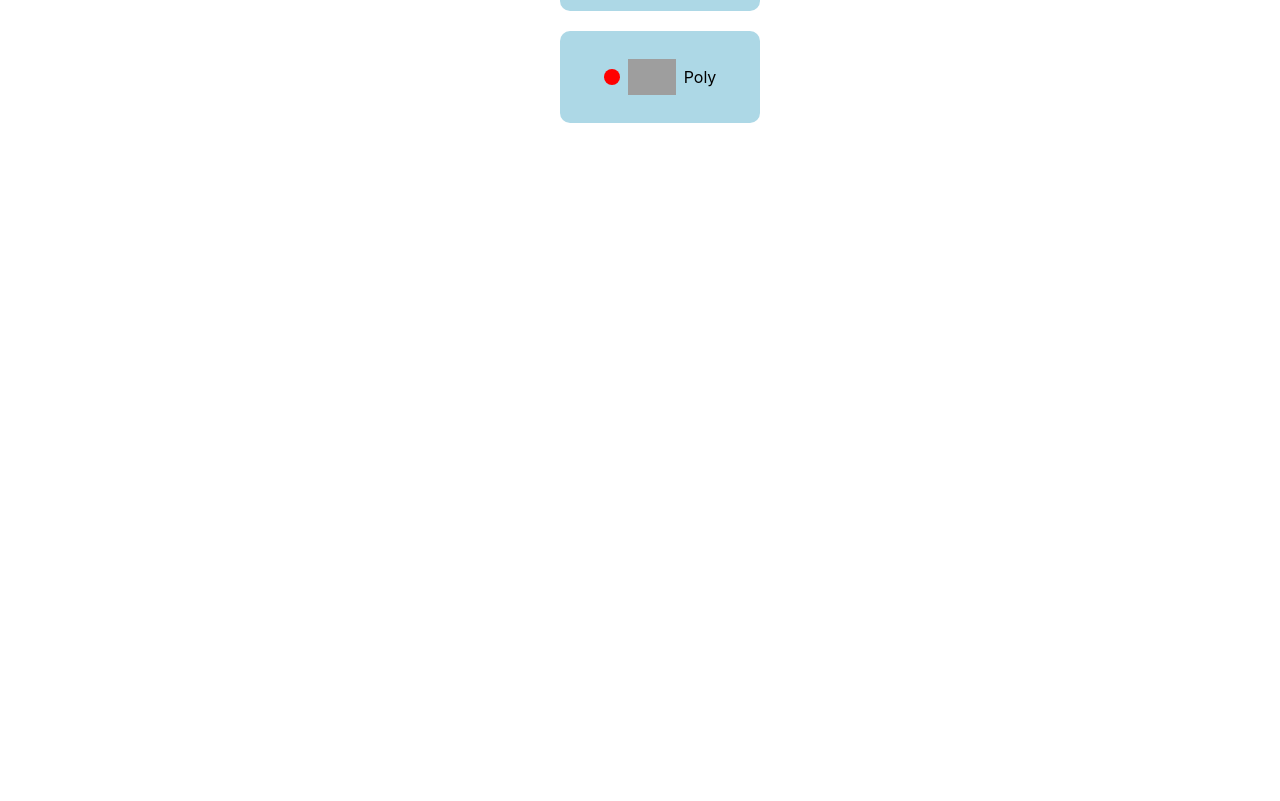
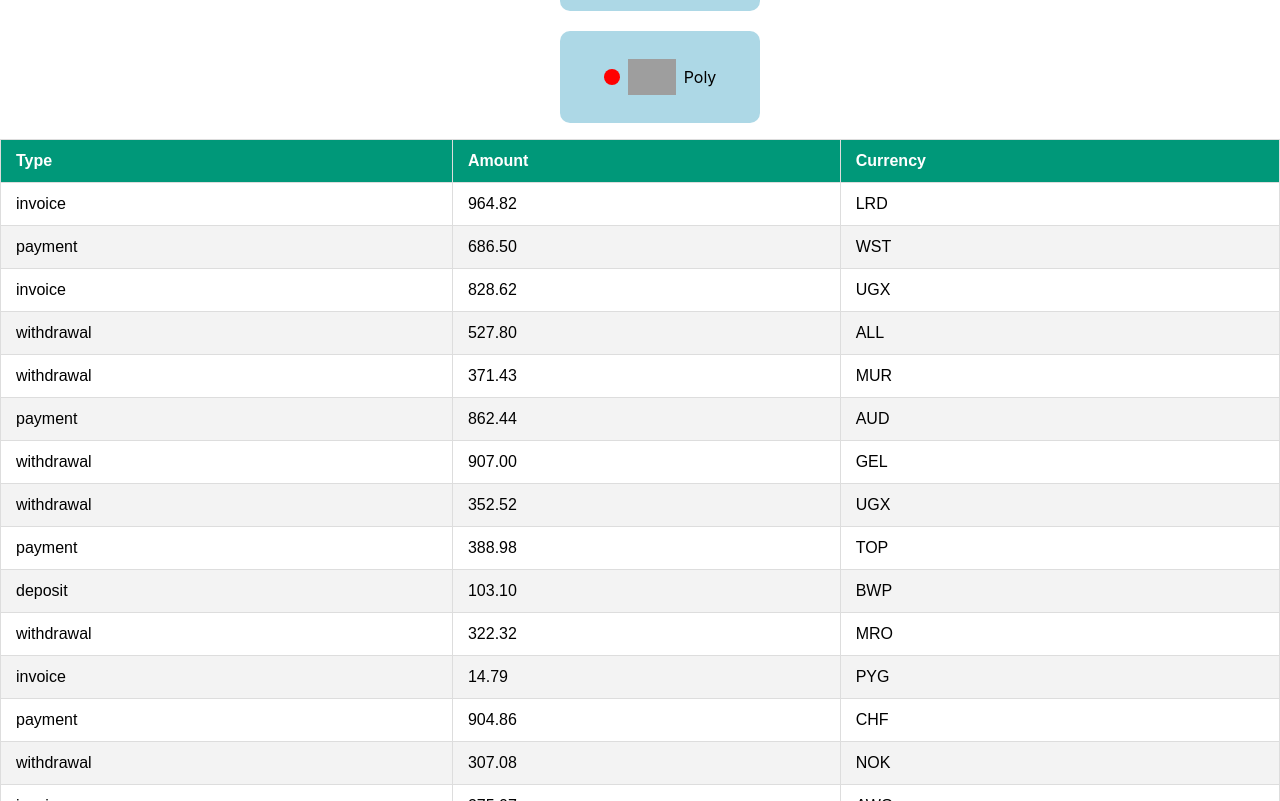
Before and after one commit to inhamostova/react-01-components, a React (Create React App) app: page / in a window 1280 px wide. Shown: the part 939-1740 px from the top of the page. Before the commit the page ends 1078 px from the top, so only its background shows below. Built offline with nearby package versions, Linux system fonts and the light colour scheme; grey boxes are pictures that could not be loaded.

Commit message:
add fourth task - TransactionHistory

```diff
--- a/src/components/App.jsx
+++ b/src/components/App.jsx
@@ -1,10 +1,12 @@
 import { Profile } from './Profile/Profile';
 import { Statistics } from './Statistics/Statistics';
 import { FriendList } from './FriendList/FriendList';
+import { TransactionHistory } from './TransactionHistory/TransactionHistory';
 
 import user from '../user.json';
 import data from '../data.json';
 import friends from '../friends.json';
+import transactions from '../transactions.json';
 
 export const App = () => {
   return (
@@ -12,6 +14,7 @@
       <Profile user={user} />
       <Statistics title="Upload stats" stats={data} />
       <FriendList friends={friends} />
+      <TransactionHistory items={transactions} />
     </>
   );
 };
--- /dev/null
+++ b/src/components/TransactionHistory/TransactionHistory.jsx
@@ -0,0 +1,38 @@
+import PropTypes from 'prop-types';
+import { Table, DataH, Row, Data } from './TransactionHistory.styled';
+import { type } from '@testing-library/user-event/dist/type';
+
+export const TransactionHistory = ({ items }) => {
+  return (
+    <Table>
+      <thead>
+        <tr>
+          <DataH>Type</DataH>
+          <DataH>Amount</DataH>
+          <DataH>Currency</DataH>
+        </tr>
+      </thead>
+
+      <tbody>
+        {items.map(({ id, type, amount, currency }) => (
+          <Row key={id}>
+            <Data>{type}</Data>
+            <Data>{amount}</Data>
+            <Data>{currency}</Data>
+          </Row>
+        ))}
+      </tbody>
+    </Table>
+  );
+};
+
+TransactionHistory.propTypes = {
+  items: PropTypes.arrayOf(
+    PropTypes.exact({
+      id: PropTypes.string.isRequired,
+      type: PropTypes.string.isRequired,
+      amount: PropTypes.string.isRequired,
+      currency: PropTypes.string.isRequired,
+    }).isRequired
+  ).isRequired,
+};
--- /dev/null
+++ b/src/components/TransactionHistory/TransactionHistory.styled.jsx
@@ -0,0 +1,31 @@
+import styled from '@emotion/styled';
+
+export const Table = styled.table`
+  width: 100%;
+  border-collapse: collapse;
+  font-family: sans-serif;
+`;
+
+export const DataH = styled.th`
+  padding: 12px 15px;
+  border: 1px solid #ddd;
+  text-align: left;
+  background-color: #009879;
+  color: #ffffff;
+`;
+
+export const Row = styled.tr`
+  :nth-of-type(even) {
+    background-color: #f3f3f3;
+  }
+
+  :hover {
+    background-color: #f1f1f1;
+  }
+`;
+
+export const Data = styled.td`
+  padding: 12px 15px;
+  border: 1px solid #ddd;
+  text-align: left;
+`;
--- /dev/null
+++ b/src/transactions.json
@@ -0,0 +1,122 @@
+[
+  {
+    "id": "1e0700a2-5183-4291-85cc-2065a036a683",
+    "type": "invoice",
+    "amount": "964.82",
+    "currency": "LRD"
+  },
+  {
+    "id": "a30f821b-4d25-4ff0-abdd-e340b3f0dd2b",
+    "type": "payment",
+    "amount": "686.50",
+    "currency": "WST"
+  },
+  {
+    "id": "44dca67a-8e5a-4798-bf8e-b15efd4e1abd",
+    "type": "invoice",
+    "amount": "828.62",
+    "currency": "UGX"
+  },
+  {
+    "id": "ea8ed3dc-2b68-4a53-905a-53ecb0adef33",
+    "type": "withdrawal",
+    "amount": "527.80",
+    "currency": "ALL"
+  },
+  {
+    "id": "ea76146a-0b00-4b80-bc02-a8c822176712",
+    "type": "withdrawal",
+    "amount": "371.43",
+    "currency": "MUR"
+  },
+  {
+    "id": "63ca02f9-d637-46b5-9237-f3b24425e029",
+    "type": "payment",
+    "amount": "862.44",
+    "currency": "AUD"
+  },
+  {
+    "id": "ed0263e8-59a5-4bf1-87e0-2bb88e53dc34",
+    "type": "withdrawal",
+    "amount": "907.00",
+    "currency": "GEL"
+  },
+  {
+    "id": "6013bad0-750c-4691-8bc2-d8f2b43969c4",
+    "type": "withdrawal",
+    "amount": "352.52",
+    "currency": "UGX"
+  },
+  {
+    "id": "252c7be4-8b06-4fa7-8d42-61fb835b70d5",
+    "type": "payment",
+    "amount": "388.98",
+    "currency": "TOP"
+  },
+  {
+    "id": "4eaab41b-b967-40ac-82ed-85fc66f646f1",
+    "type": "deposit",
+    "amount": "103.10",
+    "currency": "BWP"
+  },
+  {
+    "id": "9648a350-8469-42d5-8bf3-18090de5fe67",
+    "type": "withdrawal",
+    "amount": "322.32",
+    "currency": "MRO"
+  },
+  {
+    "id": "9c5c25fb-1a95-4b2f-8d1f-4c4426d677cc",
+    "type": "invoice",
+    "amount": "14.79",
+    "currency": "PYG"
+  },
+  {
+    "id": "43ef232c-80e9-4d6f-b48a-b22405620de3",
+    "type": "payment",
+    "amount": "904.86",
+    "currency": "CHF"
+  },
+  {
+    "id": "5161682e-e620-4019-ab0a-24ceb10fbd20",
+    "type": "withdrawal",
+    "amount": "307.08",
+    "currency": "NOK"
+  },
+  {
+    "id": "7b119d71-42e6-4c42-a141-6818b07bb9ff",
+    "type": "invoice",
+    "amount": "275.07",
+    "currency": "AWG"
+  },
+  {
+    "id": "a4f65722-65c4-4c28-b1f4-b8ed988bb205",
+    "type": "deposit",
+    "amount": "213.10",
+    "currency": "STD"
+  },
+  {
+    "id": "c6e5784b-0ca3-48d6-86e5-b5128af5a523",
+    "type": "invoice",
+    "amount": "116.11",
+    "currency": "CUP CUC"
+  },
+  {
+    "id": "c9ebed6a-3a02-4b49-ac0d-0534b51f2bfd",
+    "type": "invoice",
+    "amount": "878.67",
+    "currency": "HKD"
+  },
+  {
+    "id": "a4a98b0e-b22c-438b-9f83-de2df52110c8",
+    "type": "invoice",
+    "amount": "725.03",
+    "currency": "UYU UYI"
+  },
+  {
+    "id": "b39bfa7a-0166-4c47-94d6-87d20590f746",
+    "type": "payment",
+    "amount": "405.45",
+    "currency": "MDL"
+  }
+]
```
